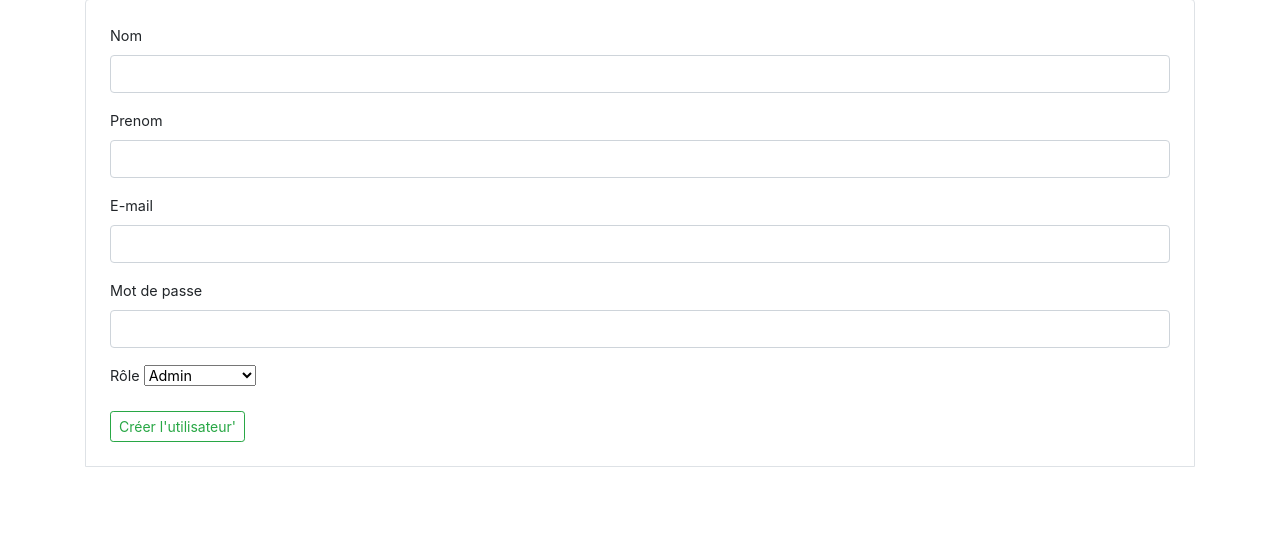
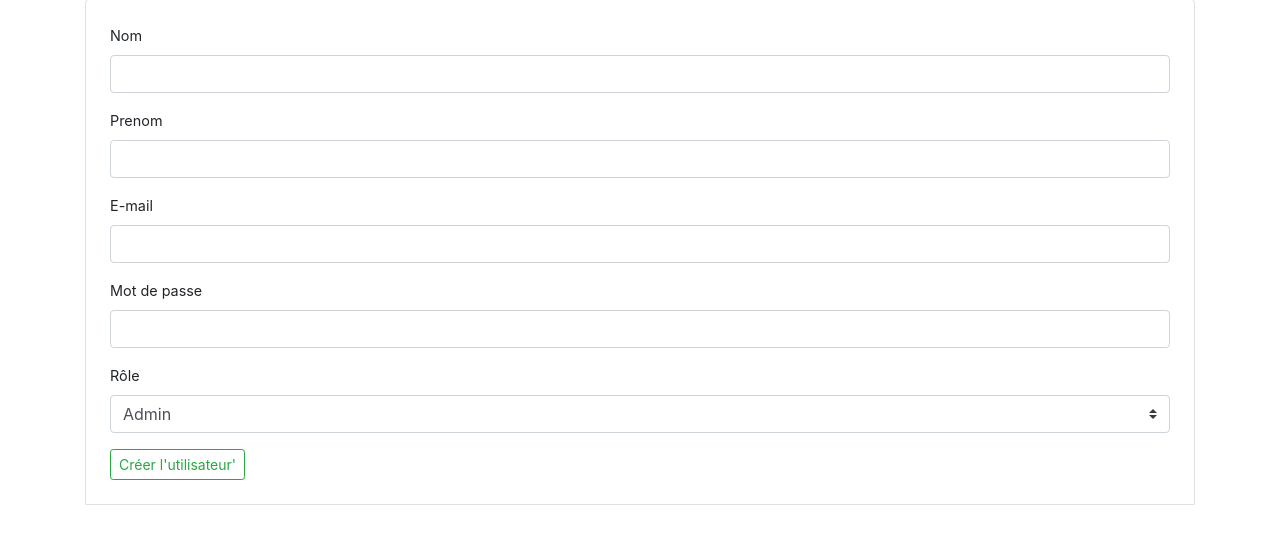
Before and after one commit to portarolucas/mediascreen, a PHP site: template Backoffice/app/Views/Pages/CreateUser.twig in a window 1280 px wide. Shown: the part 145-689 px from the top of the page. Run offline with PHP 8.4, Linux system fonts and the light colour scheme; the template is opened without the code that fills it, so the values that code supplies are empty; style sheets or scripts are compiled from the project's sources; some libraries are stand-ins or nearby versions.

Commit message:
Bootstrap select

```diff
--- a/Backoffice/app/Views/Pages/CreateUser.twig
+++ b/Backoffice/app/Views/Pages/CreateUser.twig
@@ -39,7 +39,7 @@
     </div>
     <div class="mb-3">
         <label for="rank_user" class="form-label">Rôle</label>
-        <select name="rank_user" id="rank_user">
+        <select class="custom-select" name="rank_user" id="rank_user">
             <option value="0" selected>Admin</option>
             <option value="1">Super-Admin</option>
         </select>
```
